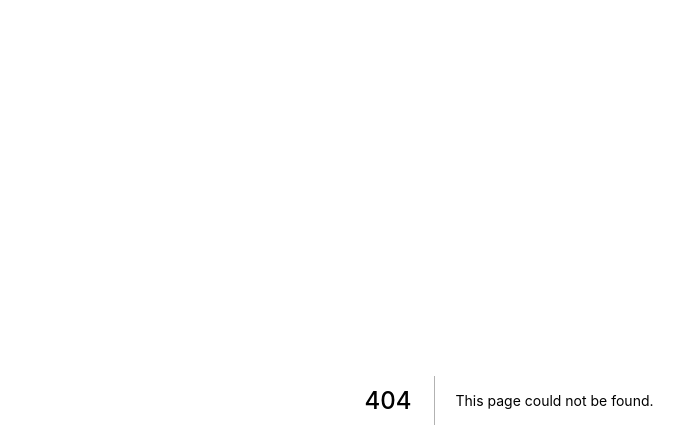
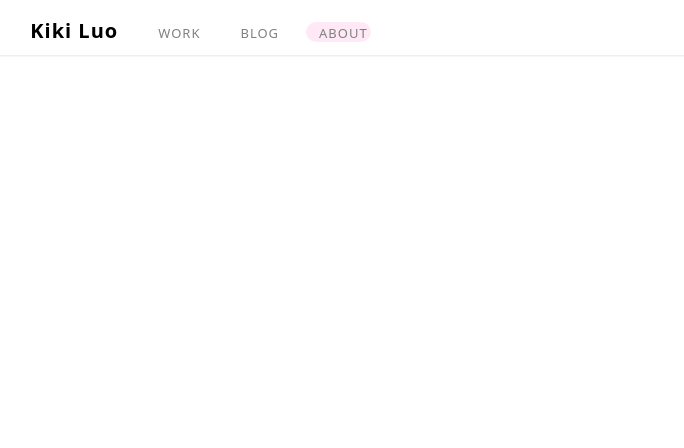
Before and after one commit to luoyu54321/react-next-blog-testing, a Next.js app: page /about in a window 1280 px wide. Before the commit this address had no page. Shown: the top 448 px of the page, without its empty margins (131-815 px from the left). Built offline with nearby package versions, Linux system fonts and the light colour scheme.

Commit message:
feat/header/move to global component and add route

```diff
--- a/component/header.js
+++ b/component/header.js
@@ -1,18 +1,26 @@
 import styled from 'styled-components'
+import Link from 'next/link'
+import { useRouter } from 'next/router'
 
 const Header = () => {
+  const router = useRouter();
+  const clickMenu = (href) => {
+    router.push(href)
+  };
+
+
   return (
     <HeaderContainer>
       <NavArea>
         <InputContainer>
-          <Input id="Button-1" type="radio" name="headerLink" />
-          <LogoButton for="Button-1">Kiki Luo</LogoButton>
-          <Input id="Button-2" type="radio" name="headerLink" />
-          <Button for="Button-2">WORK</Button>
-          <Input id="Button-3" type="radio" name="headerLink" />
-          <Button for="Button-3">BLOG</Button>
-          <Input id="Button-4" type="radio" name="headerLink" />
-          <Button for="Button-4">ABOUT</Button>
+          <Input id="Button-1" type="radio" name="headerLink" defaultChecked={router.pathname === '/'} />
+          <LogoButton for="Button-1" onClick={() => { clickMenu('/work') }}>Kiki Luo</LogoButton>
+          <Input id="Button-2" type="radio" name="headerLink" defaultChecked={router.pathname === '/work'} />
+          <Button for="Button-2" onClick={() => { clickMenu('/work') }}>WORK</Button>
+          <Input id="Button-3" type="radio" name="headerLink" defaultChecked={router.pathname === '/post'} />
+          <Button for="Button-3" onClick={() => { clickMenu('/post') }}>BLOG</Button>
+          <Input id="Button-4" type="radio" name="headerLink" defaultChecked={router.pathname === '/about'} />
+          <Button for="Button-4" onClick={() => { clickMenu('/about') }}>ABOUT</Button>
           <BgColorBlock />
         </InputContainer>
       </NavArea>
--- a/pages/_app.js
+++ b/pages/_app.js
@@ -1,7 +1,12 @@
 import '../styles/globals.css'
+import Header from '../component/header'
 
 function MyApp({ Component, pageProps }) {
-  return <Component {...pageProps} />
+  return (
+    <div>
+      <Header />
+      <Component {...pageProps} />
+    </div>)
 }
 
 export default MyApp
--- /dev/null
+++ b/pages/about.js
@@ -0,0 +1,9 @@
+import ErrorBoundary from '../component/errorBoundary'
+
+export default function Home() {
+  return (
+    <ErrorBoundary>
+      Hey this is about page
+    </ErrorBoundary>
+  )
+}
--- a/pages/index.js
+++ b/pages/index.js
@@ -7,7 +7,6 @@ import ErrorBoundary from '../component/errorBoundary'
 export default function Home() {
   return (
     <ErrorBoundary>
-      <Header />
       <ContentContainer />
     </ErrorBoundary>
   )
```
Also changed, not shown: pages/post/index.js (added, +9 -0 lines), pages/work.js (added, +9 -0 lines).
